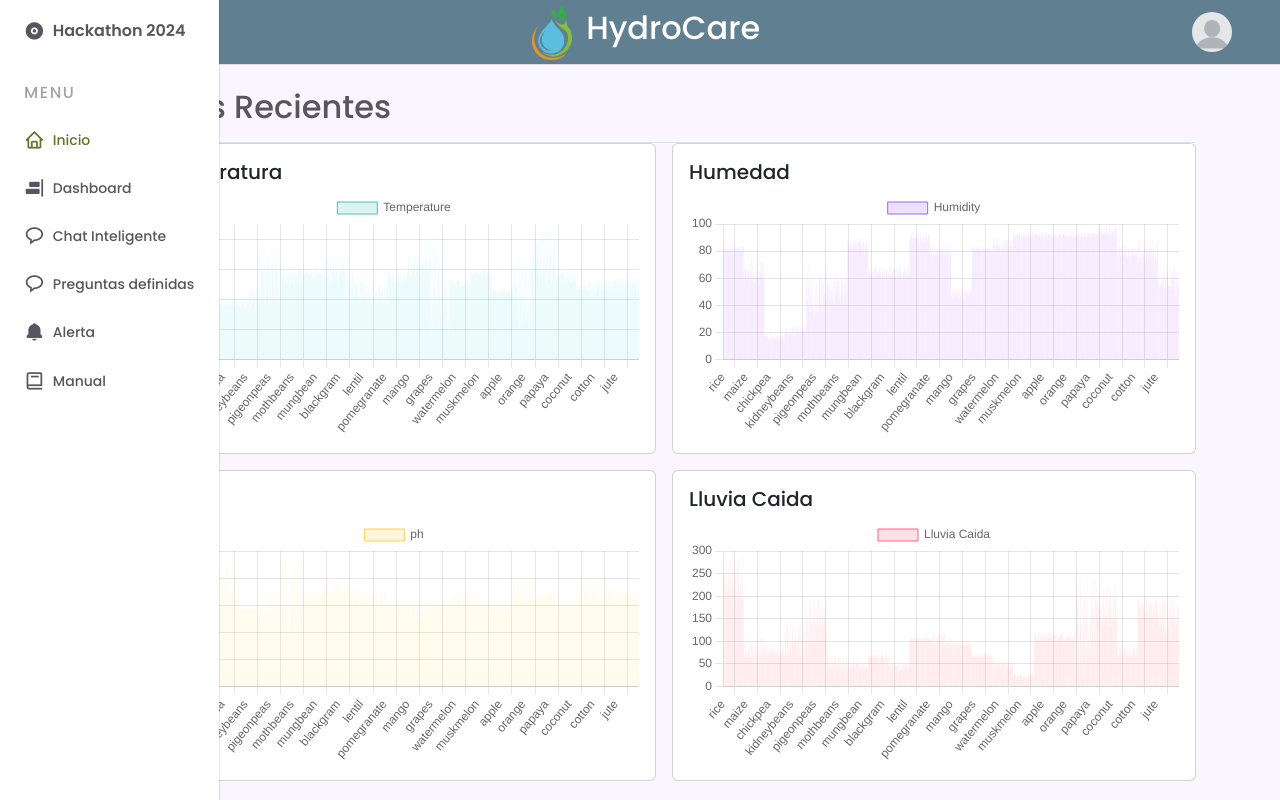
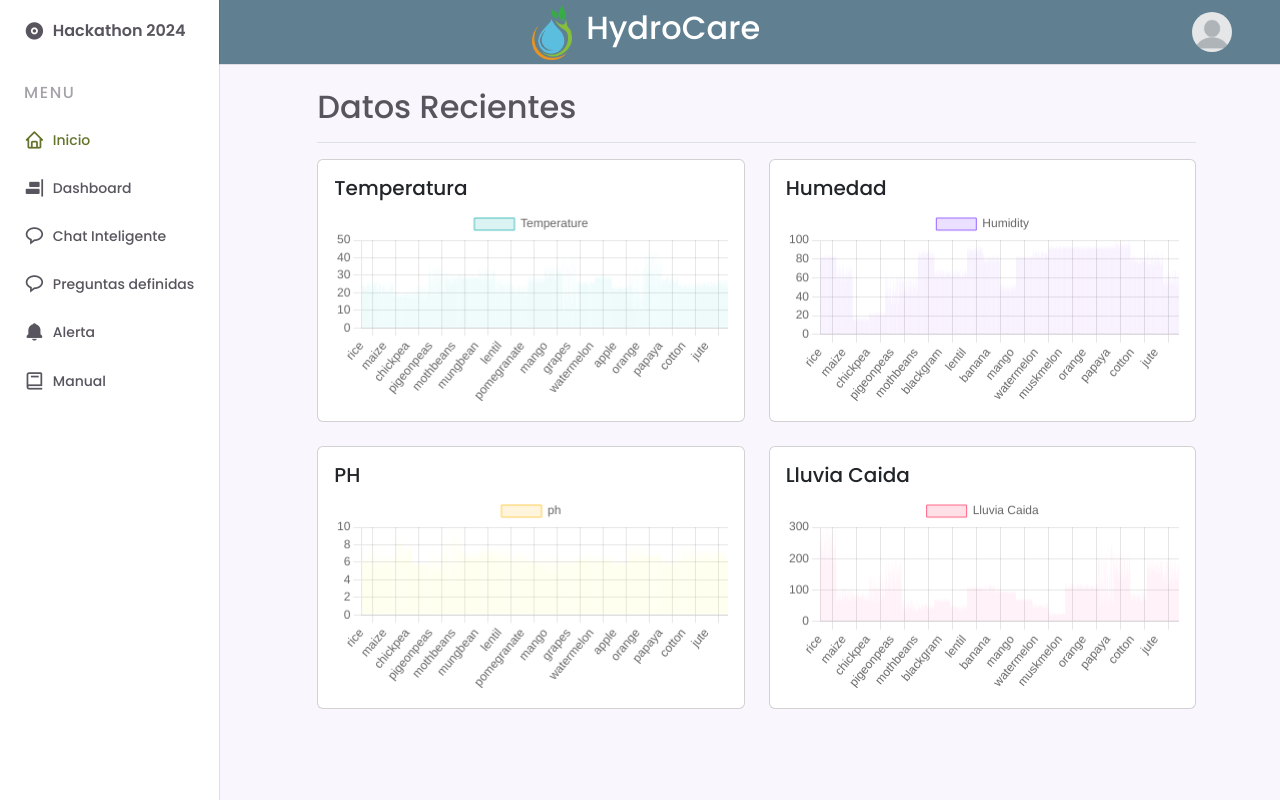
Before and after one commit to Cristian-Araya-Cubillos/HydroCare, a Flask app: page /dashboard in a window 1280 px wide. Run offline with Flask 3, Linux system fonts and the light colour scheme.

Commit message:
dashboard fueron centrados (Sady)

```diff
--- a/dashboard/templates/dashboard.html
+++ b/dashboard/templates/dashboard.html
@@ -7,16 +7,16 @@
         <!-- Your sidebar content commented out for brevity -->
 
         <!-- Main content -->
-        <main class="col-md-100 ms-sm-auto col-lg-100 px-md-4">
-            <div class="d-flex justify-content-between flex-wrap flex-md-nowrap align-items-center pt-3 pb-2 mb-10 border-bottom">
+        <main class="col-md-10 ms-sm-auto col-lg-10 px-md-4 offset-md-2 offset-lg-2">
+            <div class="d-flex justify-content-between flex-wrap flex-md-nowrap align-items-center pt-3 pb-2 mb-3 border-bottom">
                 <h1 class="h2">Datos Recientes</h1>
             </div>
 
             <!-- Dashboard charts -->
-            <div class="row row-cols-1 row-cols-md-2 row-cols-lg-30 g-3">
+            <div class="row row-cols-1 row-cols-md-2 row-cols-lg-2 g-4">
 
-                 <!-- Temperature chart -->
-                 <div class="col">
+                <!-- Temperature chart -->
+                <div class="col">
                     <div class="card h-100">
                         <div class="card-body">
                             <h5 class="card-title">Temperatura</h5>
@@ -35,7 +35,7 @@
                     </div>
                 </div>
 
-                <!-- Solar Radiation chart (moved) -->
+                <!-- PH chart -->
                 <div class="col">
                     <div class="card h-100">
                         <div class="card-body">
@@ -45,7 +45,7 @@
                     </div>
                 </div>
 
-                <!-- Air Humidity chart -->
+                <!-- Rainfall chart -->
                 <div class="col">
                     <div class="card h-100">
                         <div class="card-body">
@@ -54,11 +54,7 @@
                         </div>
                     </div>
                 </div>
-
-
-
-
-                 </div>
+            </div>
         </main>
     </div>
 </div>
```
